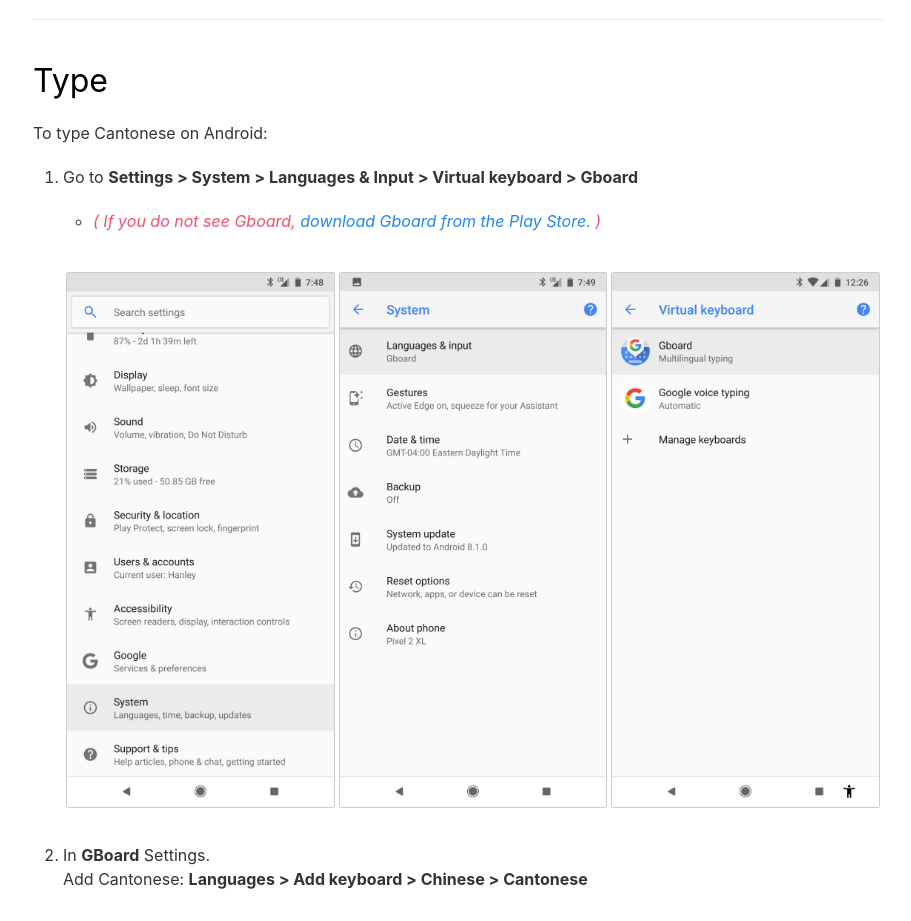
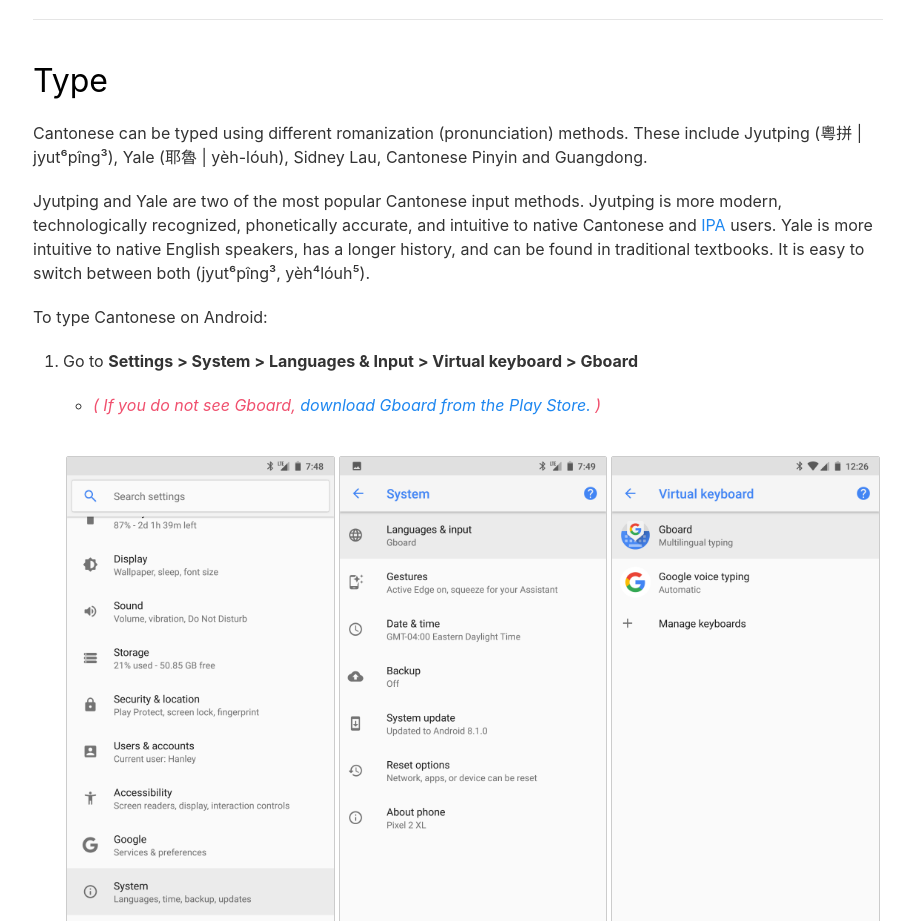
Before and after one commit to hanleyweng/cantonese-tools, a plain HTML site: page android.html in a window 1280 px wide. Shown: the part 2817-3738 px from the top of the page, without its empty margins (182-1093 px from the left). Drawn offline with Linux system fonts and the light colour scheme.

Commit message:
Android Typing instructions, describing difference between jyutping and yale

```diff
--- a/android.html
+++ b/android.html
@@ -74,6 +74,8 @@
 	<hr>
 	<div id="type"></div>
 	<h2>Type</h2>
+	<p>Cantonese can be typed using different romanization (pronunciation) methods. These include Jyutping (粵拼 | jyut⁶pîng³), Yale (耶魯 | yèh-lóuh), Sidney Lau, Cantonese Pinyin and Guangdong.</p>
+	<p>Jyutping and Yale are two of the most popular Cantonese input methods. Jyutping is more modern, technologically recognized, phonetically accurate, and intuitive to native Cantonese and <a href="https://www.britannica.com/topic/International-Phonetic-Alphabet">IPA</a> users. Yale is more intuitive to native English speakers, has a longer history, and can be found in traditional textbooks. It is easy to switch between both (jyut⁶pîng³, yèh⁴lóuh⁵).</p>
 	<p>To type Cantonese on Android: </p>
 	<ol>
 		<li>Go to <strong>Settings > System > Languages & Input > Virtual keyboard > Gboard</strong></li>
```
